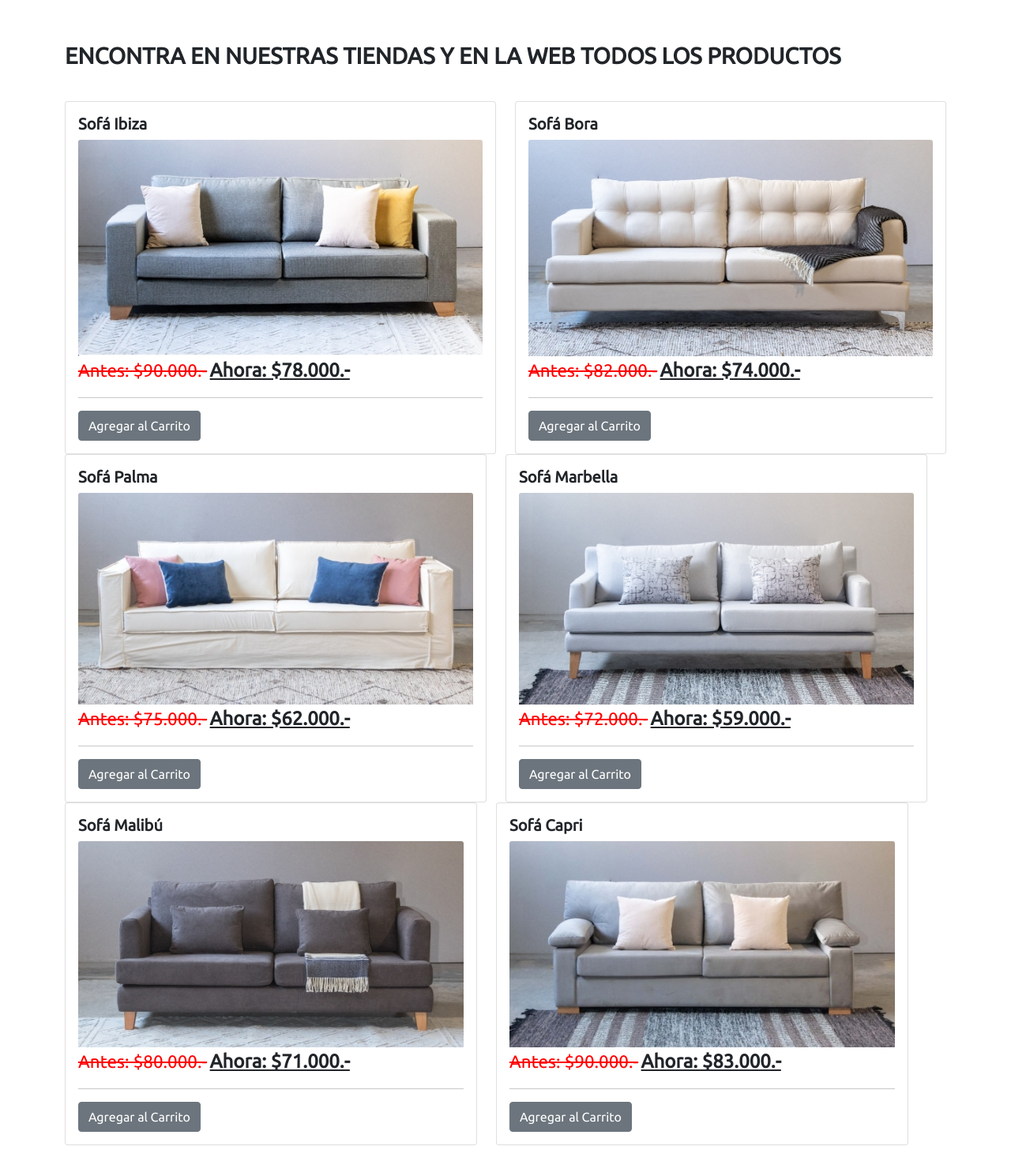
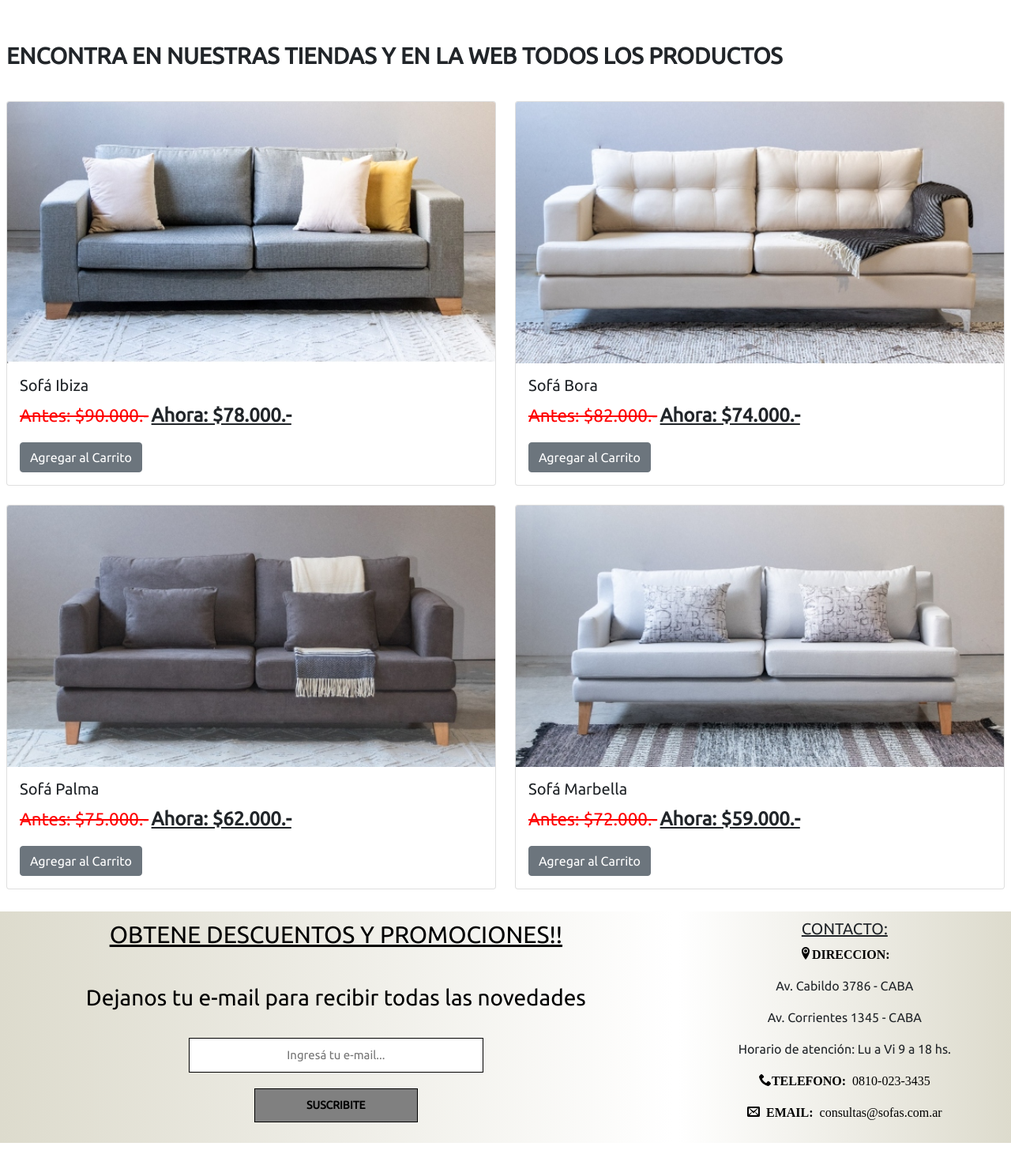
Before and after one commit to rocioborras/proyecto_sofas, a website: page productos.html in a window 1280 px wide. Shown: the part 121-1596 px from the top of the page at 79% size. Drawn offline with nearby package versions, Linux system fonts and the light colour scheme; files whose address does not match are found by name.

Commit message:
modificacion html productos

```diff
--- a/productos.html
+++ b/productos.html
@@ -18,7 +18,43 @@
     <link rel="icon" href="imagenes/favicon.png">
 </head>
 <body>
-  <header> <!-- COMIENZO DEL HEADER -->
+  <header>
+
+    <nav class="navbar navbar-expand-lg navbar-light bg-white">
+      <div class="container-fluid">
+        <div class="logo">
+          <a href="index.html"><img src="imagenes/logogris.jpg" width="120" height="110" alt="Logo"></a>
+        </div>
+        <button class="navbar-toggler" type="button" data-bs-toggle="collapse" data-bs-target="#navbarNav" aria-controls="navbarNav" aria-expanded="false" aria-label="Toggle navigation">
+          <span class="navbar-toggler-icon"></span>
+        </button>
+        <div class="collapse navbar-collapse" id="navbarNav">
+          <ul class="navbar-nav">
+            <li class="nav-item">
+              <a class="nav-link active" aria-current="page" href="index.html">INICIO</a>
+            </li>
+            <li class="nav-item">
+              <a class="nav-link" href="productos.html">PRODUCTOS</a>
+            </li>
+            <li class="nav-item">
+              <a class="nav-link" href="promociones.html">PROMOCIONES</a>
+            </li>
+            <li class="nav-item">
+              <a class="nav-link" href="tiendas.html">TIENDAS</a>
+            </li>
+            <li class="nav-item">
+              <a class="nav-link" href="contacto.html">CONTACTO</a>
+            </li>
+          </ul>
+        </div>
+      </div>
+    </nav>
+
+
+
+
+
+    <!-- COMIENZO DEL HEADER
     <nav class="navbar navbar-expand-lg navbar-light bg-white">
       <div class="container-fluid">
         <a href="index.html"><img src="imagenes/logogris.jpg" width="120" height="110" alt="Logo"></a>
@@ -45,83 +81,62 @@
               </ul>
               </div>
         </div>
-    </nav>
-  </header> <!-- FIN DEL HEADER -->
+    </nav> -->
+  </header>
 
-  <main> <!--COMIENDO DEL MAIN -->
-    <div class="container">
+  <main> <!-- COMIENZO DEL MAIN -->
     <h1 class="titulo__productos">ENCONTRA EN NUESTRAS TIENDAS Y EN LA WEB TODOS LOS PRODUCTOS </h1>
-        <div class="row">
-          <div class="col-xs-12 col-sm-6">
+    <div class="row row-cols-1 row-cols-md-2 g-4">
+      <div class="col">
         <div class="card">
+          <img src="imagenes/sofa1.jpg" onmouseover="this.src='imagenes/sofa2.jpg'" onmouseout="this.src='imagenes/sofa1.jpg'" class="card-img-top" alt="...">
           <div class="card-body">
-                <h5 class="card-title"><b>Sofá Ibiza</b></h5>
-                <img src="imagenes/sofa1.jpg" onmouseover="this.src='imagenes/sofa2.jpg'" onmouseout="this.src='imagenes/sofa1.jpg'"class="card-img-top" alt="...">
+            <h5 class="card-title">Sofá Ibiza</h5>
+            <p class="card-text">
               <span class="sillon__desde">Antes: $90.000.-</span> <span class="sillon__ahora"><b>Ahora: $78.000.-</b></span>
-                <hr>
+              <br></p>
               <a href="error.html" class="btn btn-secondary">Agregar al Carrito</a>
           </div>
         </div>
       </div>
-          <div class="col-xs-12 col-sm-6">
+      <div class="col">
         <div class="card">
+          <img src="imagenes/sofa3.jpg" onmouseover="this.src='imagenes/sofa4.jpg'" onmouseout="this.src='imagenes/sofa3.jpg'" class="card-img-top" alt="...">
           <div class="card-body">
-                <h5 class="card-title"><b>Sofá Bora</b></h5>
-                <img src="imagenes/sofa3.jpg" onmouseover="this.src='imagenes/sofa4.jpg'" onmouseout="this.src='imagenes/sofa3.jpg'"class="card-img-top" alt="...">
+            <h5 class="card-title">Sofá Bora</h5>
+            <p class="card-text">
               <span class="sillon__desde">Antes: $82.000.-</span> <span class="sillon__ahora"><b>Ahora: $74.000.-</b></span>
-                <hr>
+            <br></p>
             <a href="error.html" class="btn btn-secondary">Agregar al Carrito</a>
           </div>
         </div>
       </div>
-         <div class="row">
-            <div class="col-xs-12 col-sm-6">
+      <div class="col">
         <div class="card">
+          <img src="imagenes/sofa9.jpg" onmouseover="this.src='imagenes/sofa10.jpg'" onmouseout="this.src='imagenes/sofa9.jpg'"class="card-img-top" alt="...">
           <div class="card-body">
-                  <h5 class="card-title"><b>Sofá Palma</b></h5>
-                  <img src="imagenes/sofa5.jpg" onmouseover="this.src='imagenes/sofa6.jpg'" onmouseout="this.src='imagenes/sofa5.jpg'"class="card-img-top" alt="...">
+            <h5 class="card-title">Sofá Palma</h5>
+            <p class="card-text">
               <span class="sillon__desde">Antes: $75.000.-</span> <span class="sillon__ahora"><b>Ahora: $62.000.-</b></span>
-                  <hr>
+              <br></p>
               <a href="error.html" class="btn btn-secondary">Agregar al Carrito</a>
           </div>
         </div>
       </div>
-            <div class="col-xs-12 col-sm-6">
+      <div class="col">
         <div class="card">
+          <img src="imagenes/sofa7.jpg" onmouseover="this.src='imagenes/sofa8.jpg'" onmouseout="this.src='imagenes/sofa7.jpg'" class="card-img-top" alt="...">
           <div class="card-body">
-                  <h5 class="card-title"><b>Sofá Marbella</b></h5>
-                  <img src="imagenes/sofa7.jpg" onmouseover="this.src='imagenes/sofa8.jpg'" onmouseout="this.src='imagenes/sofa7.jpg'"class="card-img-top" alt="...">
+            <h5 class="card-title">Sofá Marbella</h5>
+            <p class="card-text">
               <span class="sillon__desde">Antes: $72.000.-</span> <span class="sillon__ahora"><b>Ahora: $59.000.-</b></span>
-                  <hr>
-                  <a href="error.html" class="btn btn-secondary">Agregar al Carrito</a>
-                </div>
-              </div>
-            </div>
-            <div class="row">
-              <div class="col-xs-12 col-sm-6">
-                <div class="card">
-                  <div class="card-body">
-                    <h5 class="card-title"><b>Sofá Malibú</b></h5>
-                    <img src="imagenes/sofa9.jpg" onmouseover="this.src='imagenes/sofa10.jpg'" onmouseout="this.src='imagenes/sofa9.jpg'"class="card-img-top" alt="...">
-                    <span class="sillon__desde">Antes: $80.000.-</span> <span class="sillon__ahora"><b>Ahora: $71.000.-</b></span>
-                    <hr>
-                    <a href="error.html" class="btn btn-secondary">Agregar al Carrito</a>
-                  </div>
-                </div>
-              </div>
-              <div class="col-xs-12 col-sm-6">
-                <div class="card">
-                  <div class="card-body">
-                    <h5 class="card-title"><b>Sofá Capri</b></h5>
-                    <img src="imagenes/sofa11.jpg" onmouseover="this.src='imagenes/sofa12.jpg'" onmouseout="this.src='imagenes/sofa11.jpg'"class="card-img-top" alt="...">
-                    <span class="sillon__desde">Antes: $90.000.-</span> <span class="sillon__ahora"><b>Ahora: $83.000.-</b></span>
-                    <hr>
+              <br></p>
               <a href="error.html" class="btn btn-secondary">Agregar al Carrito</a>
           </div>
         </div>
       </div>
     </div>
-  </main>
+  </main> <!-- FIN DEL MAIN -->
 
   <footer> <!-- COMIENZO DEL FOOTER -->
     <div class="footer__pagina">
@@ -149,3 +164,7 @@
       </div>
     </div>
   </footer> <!-- FIN DEL FOOTER-->
+
+  <script src="https://cdn.jsdelivr.net/npm/bootstrap@5.0.0/dist/js/bootstrap.bundle.min.js" integrity="sha384-p34f1UUtsS3wqzfto5wAAmdvj+osOnFyQFpp4Ua3gs/ZVWx6oOypYoCJhGGScy+8" crossorigin="anonymous"></script>
+  </body>
+  </html>
```
Lines whose indentation alone changed are shown as unchanged.
